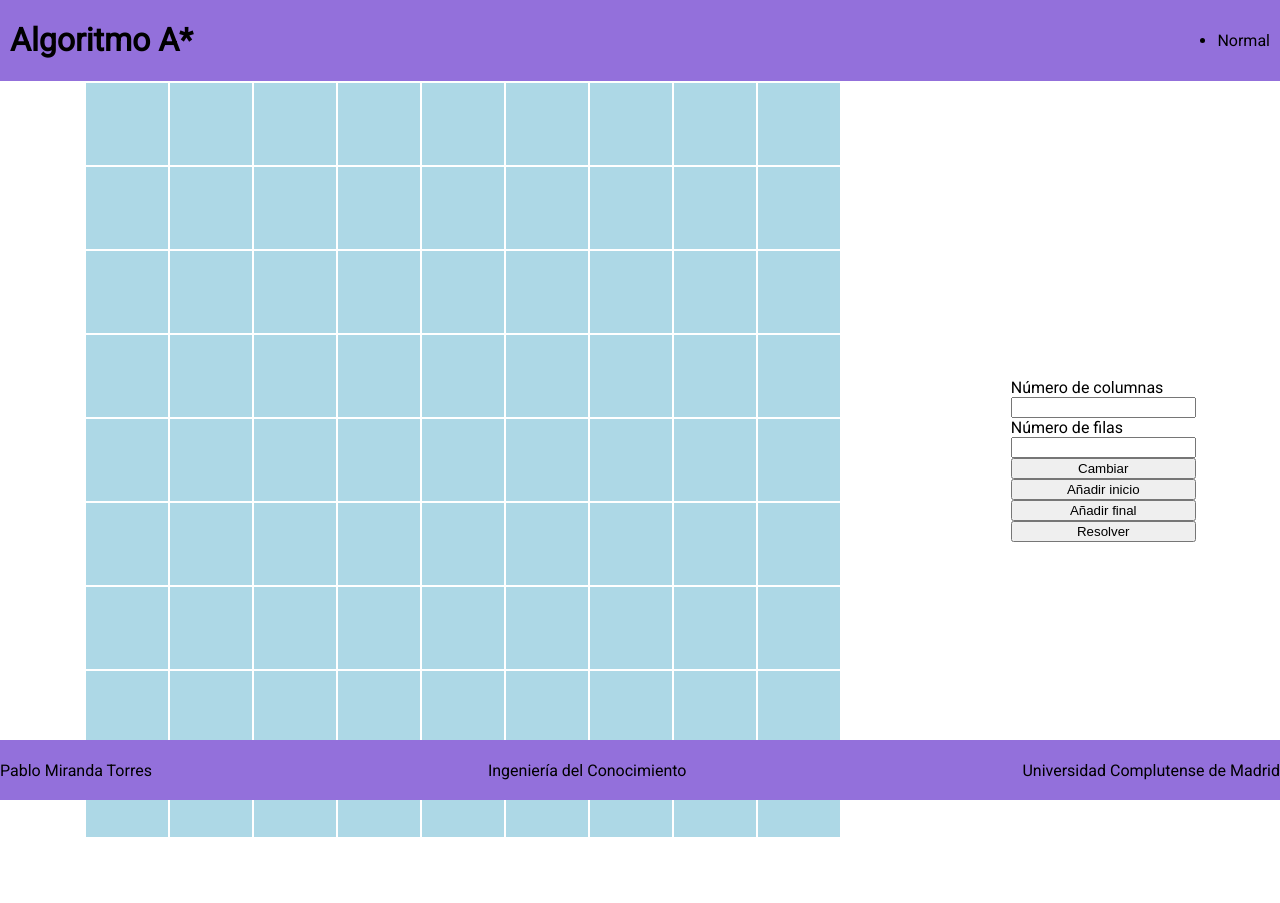
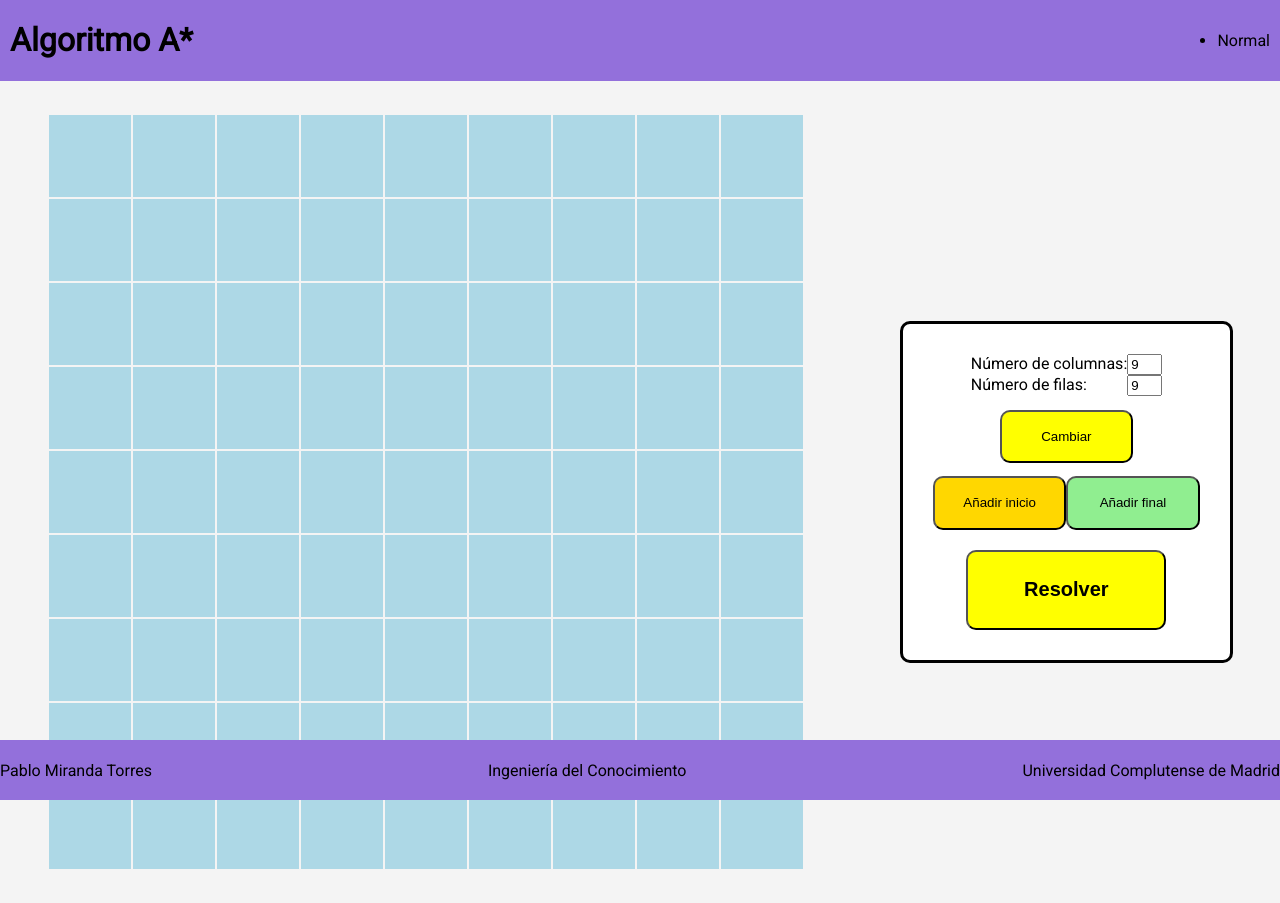
Before and after one commit to pablo-mirtor/astaralgorithm, an Angular app: page / in a window 1280 px wide. Before the commit the page ends 839 px from the top, so only its background shows below. Built offline with nearby package versions, Linux system fonts and the light colour scheme.

Commit message:
simple ended

```diff
--- a/src/app/table/table.component.css
+++ b/src/app/table/table.component.css
@@ -2,7 +2,9 @@ main{
   display: flex;
   justify-content: space-around;
   align-items: center;
+  margin: 2em 0;
 }
+
 
 td{
   width: 5em;
@@ -18,23 +20,53 @@ td.forbidden{
   background: lightcoral;
 }
 
-td.end{
+.end{
   background: lightgreen;
 }
 
-td.start{
-  background: lightgoldenrodyellow;
+.start{
+  background: gold;
 }
 
 td.done{
-  background: darkslategray;
+  background: blue;
 }
 
+input[type=number]{
+  width: 2em;
+}
+button {
+  width: 10em;
+  height: 4em;
+  border-radius: 10px 10px;
+  margin-top: 1em;
+  background: yellow;
+}
 .options{
-  display:grid;
-  grid-columns: auto auto;
+  border: 3px solid black;
+  border-radius: 10px 10px;
+  padding: 30px;
+  display:flex;
+  flex-direction: column;
+  justify-content: center;
+  align-items: center;
+  background: white;
+}
+
+.disabled{
+  display: none;
 }
 
 .restart{
-  display: none;
+  display: block;
 }
+
+.colRowSetter{
+  display: grid;
+  grid-template-columns: auto auto;
+}
+
+.solve{
+  font-weight: bold;
+  font-size: 20px;
+}
--- a/src/app/table/table.component.html
+++ b/src/app/table/table.component.html
@@ -1,18 +1,22 @@
 <main>
   <table>
     <tr *ngFor="let row of nodeTable.getNodeTable()">
-      <td *ngFor="let cell of row" (click)="cellClicked(cell)" [ngClass]="cell.getState()"></td>
+      <td *ngFor="let cell of row" (click)="!restartButton && cellClicked(cell)" [ngClass]="cell.getState()"></td>
     </tr>
   </table>
-  <div class="options">
-      <span>Número de columnas</span>
-      <input type="number" [(ngModel)]="numColumns">
-      <span>Número de filas</span>
+  <div [className]="restartButton ? 'disabled': 'options'">
+    <div class="colRowSetter">
+      <span>Número de columnas:</span>
+      <input type="number" [(ngModel)]="numColumns" max="9">
+      <span>Número de filas:</span>
       <input type="number" [(ngModel)]="numRows">
+    </div>
     <button (click)="updateTable()">Cambiar</button>
-    <button (click)="iniEnable()">Añadir inicio</button>
-    <button (click)="endEnable()">Añadir final</button>
-    <button (click)="solve()">Resolver</button>
+    <div class="setIniEndOptions">
+      <button class="start" (click)="iniEnable()">Añadir inicio</button>
+      <button class="end" (click)="endEnable()">Añadir final</button>
+    </div>
+    <button class="solve" (click)="solve()">Resolver</button>
   </div>
-  <button class="restart" (click)="restart()">Empezar de nuevo</button>
+  <button (click)="restart()" [className]="restartButton ? 'restart solve': 'disabled'">Empezar de nuevo</button>
 </main>
--- a/src/app/table/table.component.ts
+++ b/src/app/table/table.component.ts
@@ -14,7 +14,11 @@ export class TableComponent implements OnInit {
   numColumns: number;
   clickEnableStart: boolean;
   clickEnableEnd: boolean;
+  restartButton: boolean = false;
   constructor(private tableService: TableServiceService) {
+    this.numRows = 9;
+    this.numColumns = 9;
+    this.restartButton = false;
   }
 
   ngOnInit(): void {
@@ -37,12 +41,21 @@ export class TableComponent implements OnInit {
       node.setState(CellState.forbidden);
       return;
     }
+
+    if(node.getState() === CellState.start)
+      this.nodeTable.setStartCoords(null);
+    else if(node.getState() === CellState.end)
+      this.nodeTable.setEndCoords(null);
+
     node.setState(CellState.empty);
   }
 
 
   updateTable(): void{
-    this.nodeTable = this.tableService.createNewTable(this.numRows, this.numColumns);
+    if(this.numRows >= 3 && this.numRows <= 9 && this.numColumns >= 3 && this.numColumns <= 9)
+      this.nodeTable = this.tableService.createNewTable(this.numRows, this.numColumns);
+    else
+      alert("El mínimo de filas/columnas es 3 y el máximo 10");
   }
 
   iniEnable(): void{
@@ -60,12 +73,14 @@ export class TableComponent implements OnInit {
       alert("Selecciona un inicio");
     else if(this.tableService.table.getEndCoords() == null)
       alert("Selecciona un final");
-    else
+    else {
       this.tableService.solveMap();
+      this.restartButton = true;
+    }
   }
 
   restart(): void{
     this.updateTable();
-
+    this.restartButton = false;
   }
 }
--- a/src/styles.css
+++ b/src/styles.css
@@ -2,4 +2,5 @@
 body{
   margin: 0;
   font-family: 'Roboto', sans-serif;
+  background: #f4f4f4;
 }
```
Also changed, not shown: 1 other file (tests, documents, lock files or other folders).
